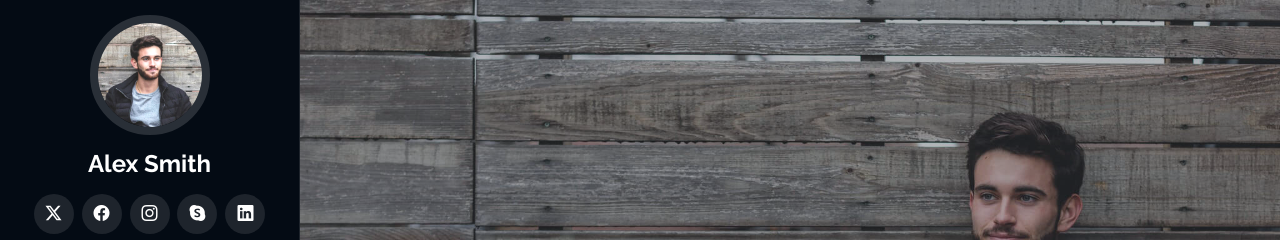
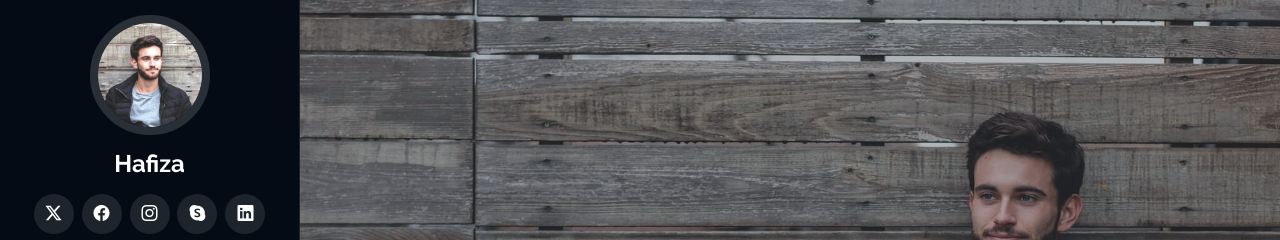
Before and after one commit to hussain2125/hello, a plain HTML site: page index.html in a window 1280 px wide. Shown: the top 240 px of the page. Drawn offline with Linux system fonts and the light colour scheme.

Commit message:
Your descriptive commit message

```diff
--- a/index.html
+++ b/index.html
@@ -48,7 +48,7 @@
     <a href="index.html" class="logo d-flex align-items-center justify-content-center">
       <!-- Uncomment the line below if you also wish to use an image logo -->
       <!-- <img src="assets/img/logo.png" alt=""> -->
-      <h1 class="sitename">Alex Smith</h1>
+      <h1 class="sitename">Hafiza</h1>
     </a>
 
     <div class="social-links text-center">
```
